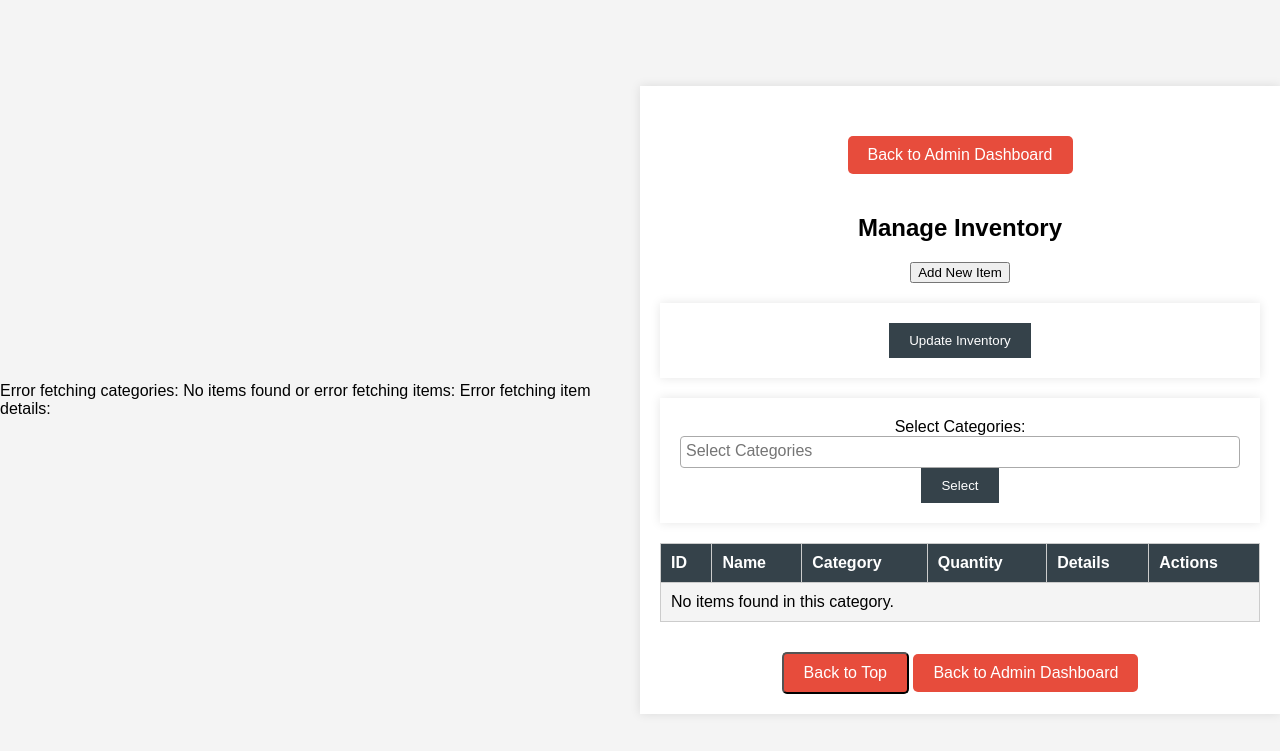
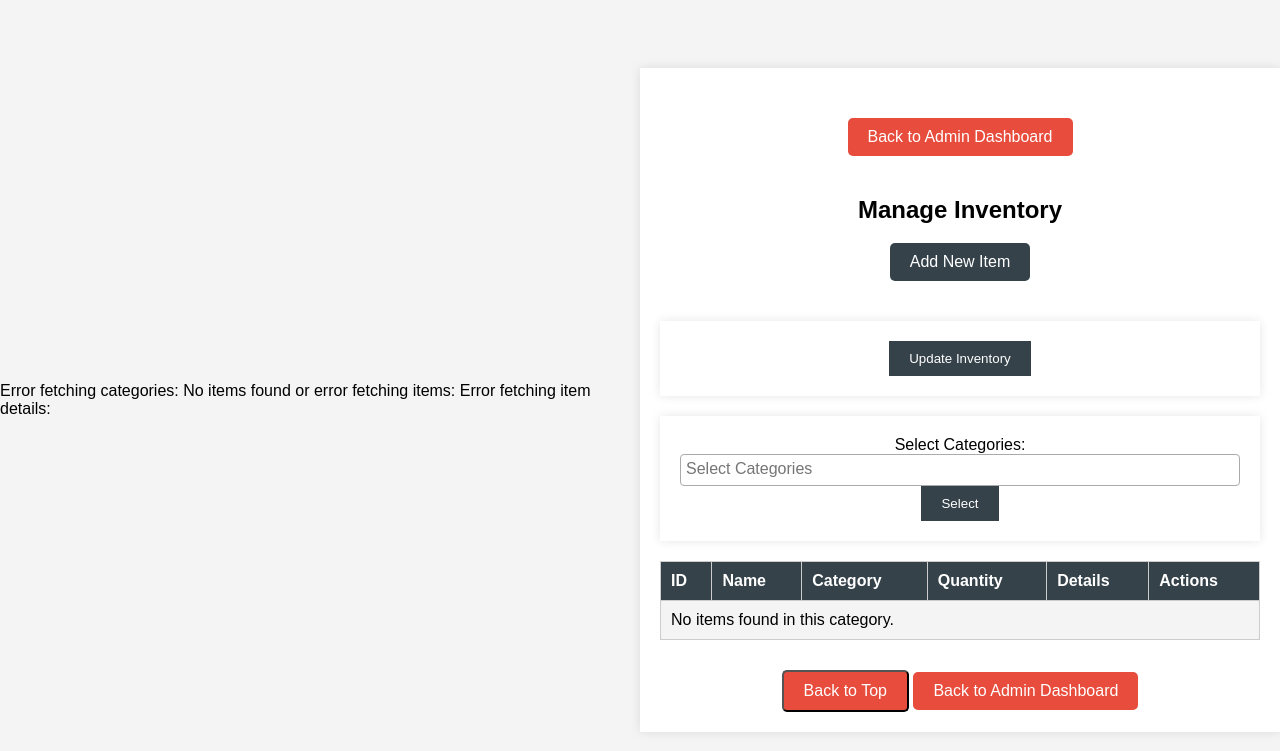
Before and after one commit to Louk4s/Web2024, a PHP site: page /actions/manage_inventory.php in a window 1280 px wide. Shown: the top 751 px of the page. Run offline with PHP 8.4, Linux system fonts and the light colour scheme; the visitor is signed in with stand-in values (Sample User, id 1); data that the repository does not hold is empty; some libraries are stand-ins or nearby versions.

Commit message:
changed the app. of some buttons etc.

```diff
--- a/actions/manage_inventory.php
+++ b/actions/manage_inventory.php
@@ -106,10 +106,10 @@ $conn->close();
 
     <!-- Success Message -->
     <?php if ($success_message): ?>
-        <div class="success-message"><?php echo $success_message; ?></div> <!-- Styled message from CSS -->
+        <div class="message"><?php echo $success_message; ?></div> <!-- Styled message from CSS -->
     <?php endif; ?>
 
-    <a href="add_item_form.php"><button>Add New Item</button></a>
+    <a href="add_item_form.php" class="add-button">Add New Item</a>
 
     <!-- Update Inventory Button -->
     <form action="../actions/update_inventory.php" method="POST">
--- a/dashboards/admin_dashboard.php
+++ b/dashboards/admin_dashboard.php
@@ -15,7 +15,7 @@ if (!isset($_SESSION['username']) || $_SESSION['role'] != 'admin') {
 </head>
 <body>
 <div class="container centered">
-    <h2>Admin Dashboard</h2>
+    <h2>Welcome, <?php echo $_SESSION['username']; ?> (Admin)</h2>
 
     <!-- Admin menu -->
     <ul class="admin-menu">
@@ -30,7 +30,7 @@ if (!isset($_SESSION['username']) || $_SESSION['role'] != 'admin') {
         <li><a href="../actions/statistics.php">Statistics</a></li>
     </ul>
 
-    <a href="../logout.php" class="logout">Logout</a>
+    <a href="../logout.php" class="back-button">Logout</a>
 </div>
 </body>
 </html>
--- a/db_connect.php
+++ b/db_connect.php
@@ -2,7 +2,7 @@
 $servername = "127.0.0.1";
 $db_username = "root";
 $db_password = "";
-$dbname = "db";
+$dbname = "disaster_database";
 $port = "3306"; // Specified port for MySQL
 
 // Create connection
--- a/style/styles.css
+++ b/style/styles.css
@@ -298,19 +298,20 @@ a:hover {
 .back-button:hover {
     background-color: #d62c1a; /* Darker red when hovered */
 }
-
 .add-button {
     display: inline-block;
-    background: #35424a;
-    color: #ffffff;
-    padding: 10px 20px;
-    text-decoration: none;
-    cursor: pointer;
-    margin-bottom: 20px;
+    background-color: #35424a; /* Dark background */
+    color: #ffffff; /* White text */
+    padding: 10px 20px; /* Padding for button size */
+    text-decoration: none; /* Remove underline */
+    border-radius: 5px; /* Rounded corners */
+    margin-bottom: 20px; /* Space below the button */
+    font-size: 16px;
 }
 
 .add-button:hover {
-    background: #e8491d;
+    background-color: #e8491d; /* Change background color on hover */
+    color: #ffffff; /* Ensure white text on hover */
 }
 
 .custom-popup {
```
